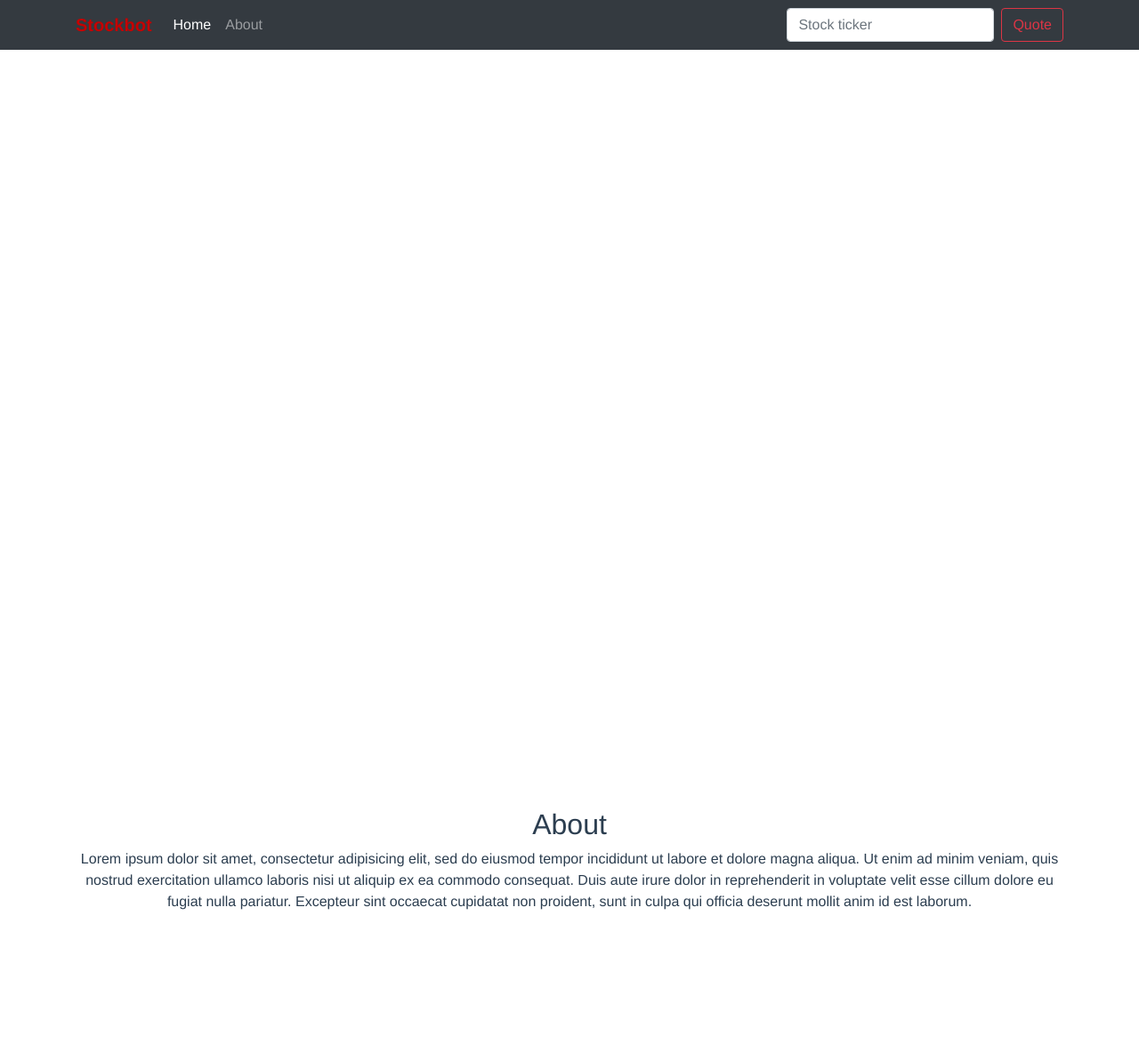
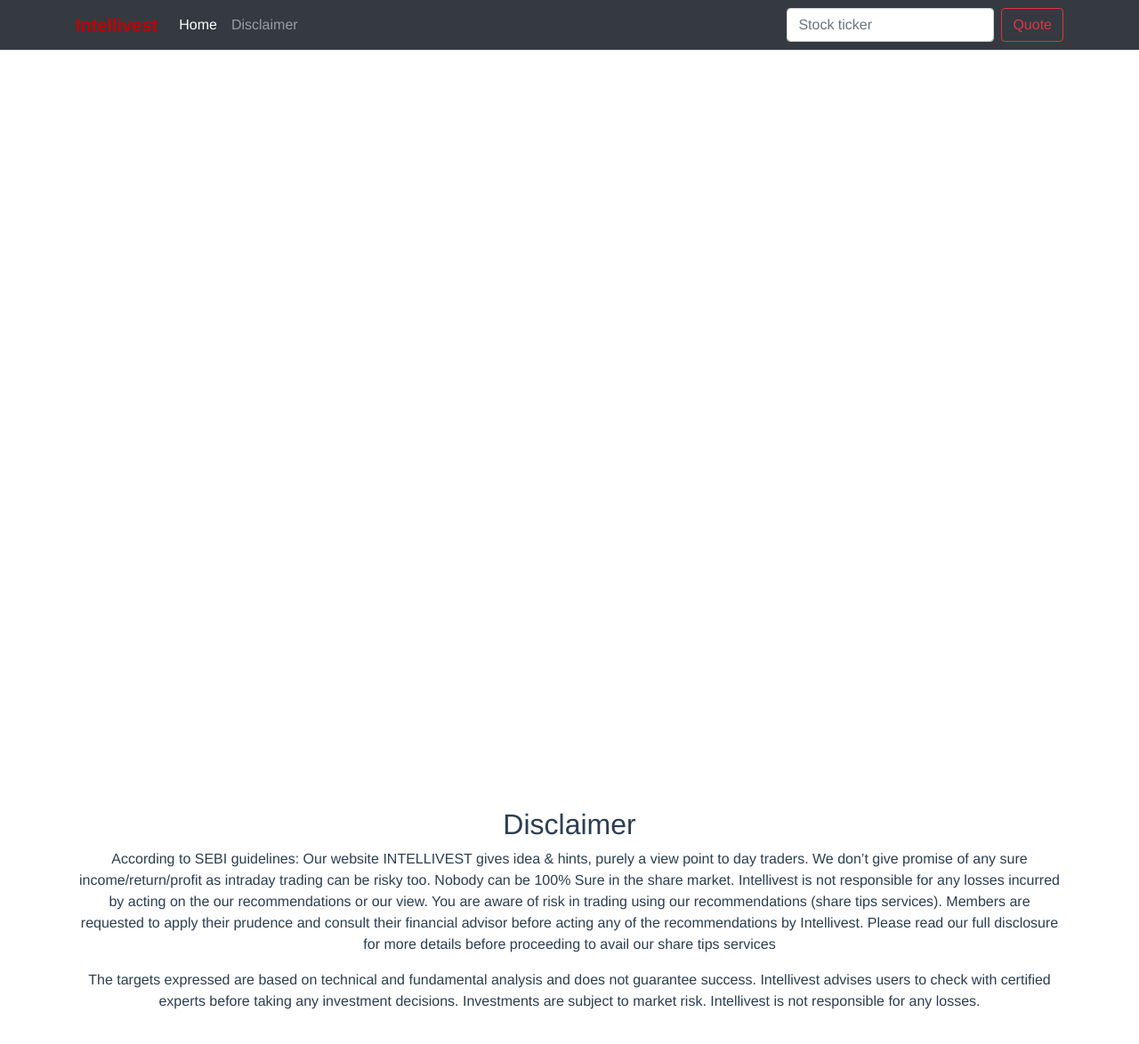
Before and after one commit to JonEricEscobedo/stockbot, a Vue app in the folder app/: page / in a window 1280 px wide. Shown: the top 1174 px of the page at 89% size. Before the commit the page ends 1090 px from the top, so only its background shows below. Built offline with nearby package versions, Linux system fonts and the light colour scheme; no server answers.

Commit message:
feat: update disclaimer

```diff
--- a/app/index.html
+++ b/app/index.html
@@ -5,7 +5,7 @@
     <meta name="viewport" content="width=device-width,initial-scale=1.0">
     <link rel="stylesheet" href="https://maxcdn.bootstrapcdn.com/bootstrap/4.0.0/css/bootstrap.min.css" integrity="sha384-Gn5384xqQ1aoWXA+058RXPxPg6fy4IWvTNh0E263XmFcJlSAwiGgFAW/dAiS6JXm" crossorigin="anonymous">
     <title>stockbot</title>
-    <link rel="icon" type="image/png" href="favicon.ico">
+    <link rel="icon" type="image/png" href="./favicon.ico">
   </head>
   <body>
     <div id="app"></div>
--- a/app/src/components/About.vue
+++ /dev/null
@@ -1,10 +0,0 @@
-<template>
-  <div class="container">
-    <div class="row py-5">
-      <div class="col-md-12 text-center" id="about">
-        <h2>About</h2>
-        <p>Lorem ipsum dolor sit amet, consectetur adipisicing elit, sed do eiusmod tempor incididunt ut labore et dolore magna aliqua. Ut enim ad minim veniam, quis nostrud exercitation ullamco laboris nisi ut aliquip ex ea commodo consequat. Duis aute irure dolor in reprehenderit in voluptate velit esse cillum dolore eu fugiat nulla pariatur. Excepteur sint occaecat cupidatat non proident, sunt in culpa qui officia deserunt mollit anim id est laborum.</p>
-      </div>
-    </div>
-  </div>
-</template>
--- /dev/null
+++ b/app/src/components/Disclaimer.vue
@@ -0,0 +1,11 @@
+<template>
+  <div class="container">
+    <div class="row py-5">
+      <div class="col-md-12 text-center" id="disclaimer">
+        <h2>Disclaimer</h2>
+        <p>According to SEBI guidelines: Our website INTELLIVEST gives idea & hints, purely a view point to day traders. We don’t give promise of any sure income/return/profit as intraday trading can be risky too. Nobody can be 100% Sure in the share market. Intellivest is not responsible for any losses incurred by acting on the our recommendations or our view. You are aware of risk in trading using our recommendations (share tips services). Members are requested to apply their prudence and consult their financial advisor before acting any of the recommendations by Intellivest. Please read our full disclosure for more details before proceeding to avail our share tips services</p>
+        <p>The targets expressed are based on technical and fundamental analysis and does not guarantee success. Intellivest advises users to check with certified experts before taking any investment decisions. Investments are subject to market risk. Intellivest is not responsible for any losses.</p>
+      </div>
+    </div>
+  </div>
+</template>
--- a/app/src/components/Home.vue
+++ b/app/src/components/Home.vue
@@ -2,7 +2,7 @@
   <div>
     <Navbar @update-stock-ticker="updateStockTicker" :on-quote-click="getStockDataFromBackend" />
     <Splash :stock-data="stockData" :prediction-data="predictionData" />
-    <About />
+    <Disclaimer />
   </div>
 </template>
 
@@ -10,10 +10,10 @@
 import axios from 'axios'
 import Navbar from './Navbar.vue'
 import Splash from './Splash.vue'
-import About from './About.vue'
+import Disclaimer from './Disclaimer.vue'
 /* eslint-env jquery */
 export default {
-  components: { Navbar, Splash, About },
+  components: { Navbar, Splash, Disclaimer },
   data () {
     return {
       stockData: null,
--- a/app/src/components/Navbar.vue
+++ b/app/src/components/Navbar.vue
@@ -2,7 +2,7 @@
   <div>
     <nav class="navbar navbar-expand-md navbar-dark fixed-top bg-dark ">
       <div class="container">
-        <a class="navbar-brand" id="brand" href="/"><strong>Stockbot</strong></a>
+        <a class="navbar-brand" id="brand" href="/"><strong>Intellivest</strong></a>
         <button class="navbar-toggler" type="button" data-toggle="collapse" data-target="#navbarSupportedContent-7" aria-controls="navbarSupportedContent-7" aria-expanded="false" aria-label="Toggle navigation">
           <span class="navbar-toggler-icon"></span>
         </button>
@@ -12,7 +12,7 @@
               <a class="nav-link" href="/">Home <span class="sr-only">(current)</span></a>
             </li>
             <li class="nav-item">
-              <a class="nav-link" href="#about">About</a>
+              <a class="nav-link" href="#disclaimer">Disclaimer</a>
             </li>
           </ul>
           <form class="form-inline my-2 my-lg-0" v-on:submit.prevent>
--- a/app/src/router/index.js
+++ b/app/src/router/index.js
@@ -3,7 +3,7 @@ import Router from 'vue-router'
 
 const routerOptions = [
   { path: '/', component: 'Home' },
-  { path: '/about', component: 'About' },
+  { path: '/disclaimer', component: 'Disclaimer' },
   { path: '/data-scientist', component: 'DataScientist' }
 ]
 
```
